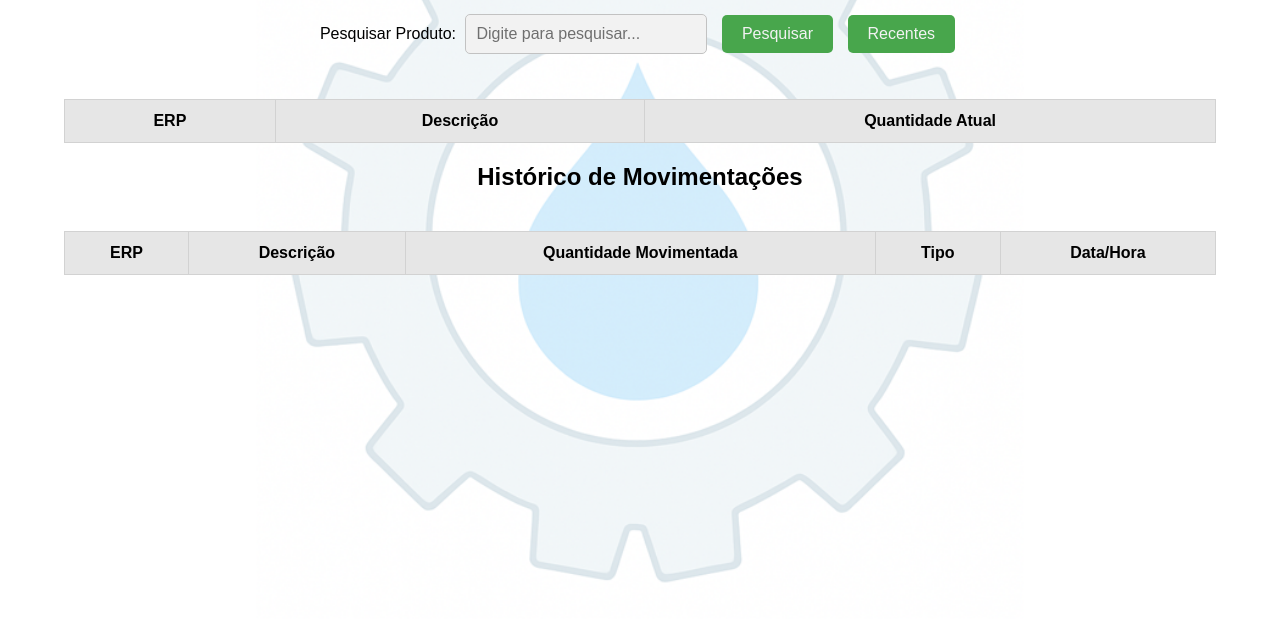
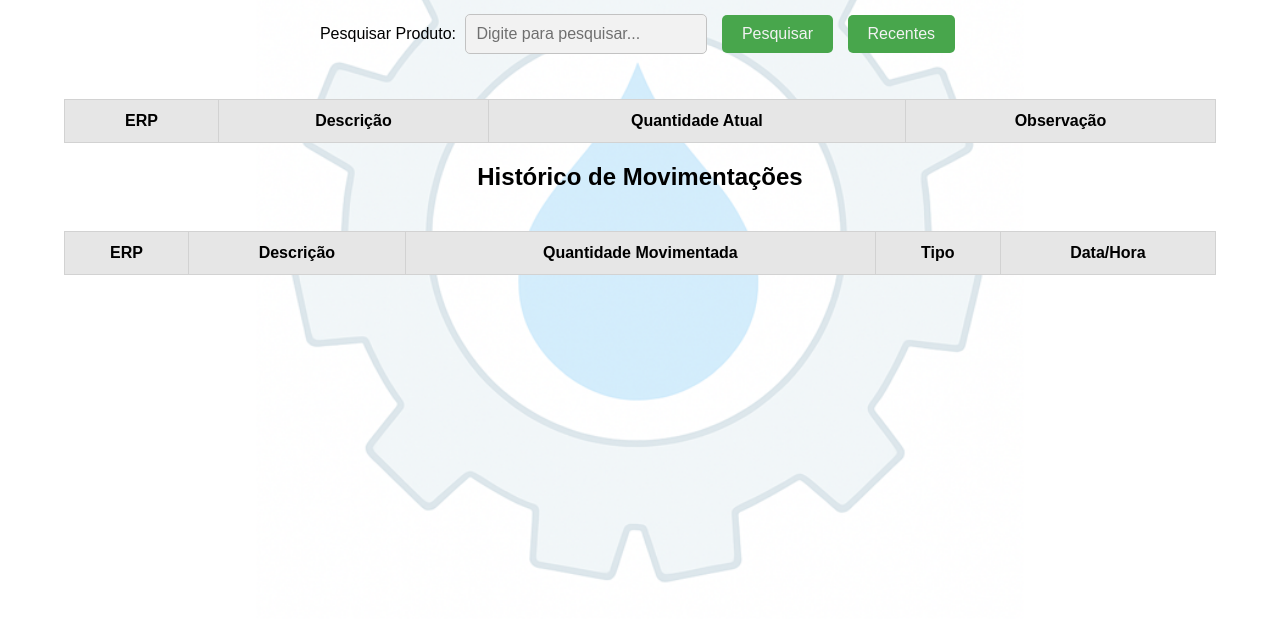
Before and after one commit to Mlomboni/estoque-interno, a plain HTML site: page public/movimentacao.html in a window 1280 px wide. Shown: the part 165-786 px from the top of the page. Drawn offline with Linux system fonts and the light colour scheme; no server answers.

Commit message:
Update movimentacao.html

```diff
--- a/public/movimentacao.html
+++ b/public/movimentacao.html
@@ -50,7 +50,7 @@
             <th>ERP</th>
             <th>Descrição</th>
             <th>Quantidade Atual</th>
-
+            <th>Observação</th>
           </tr>
         </thead>
         <tbody id="tabelaMovimentacaoCorpo">
```
